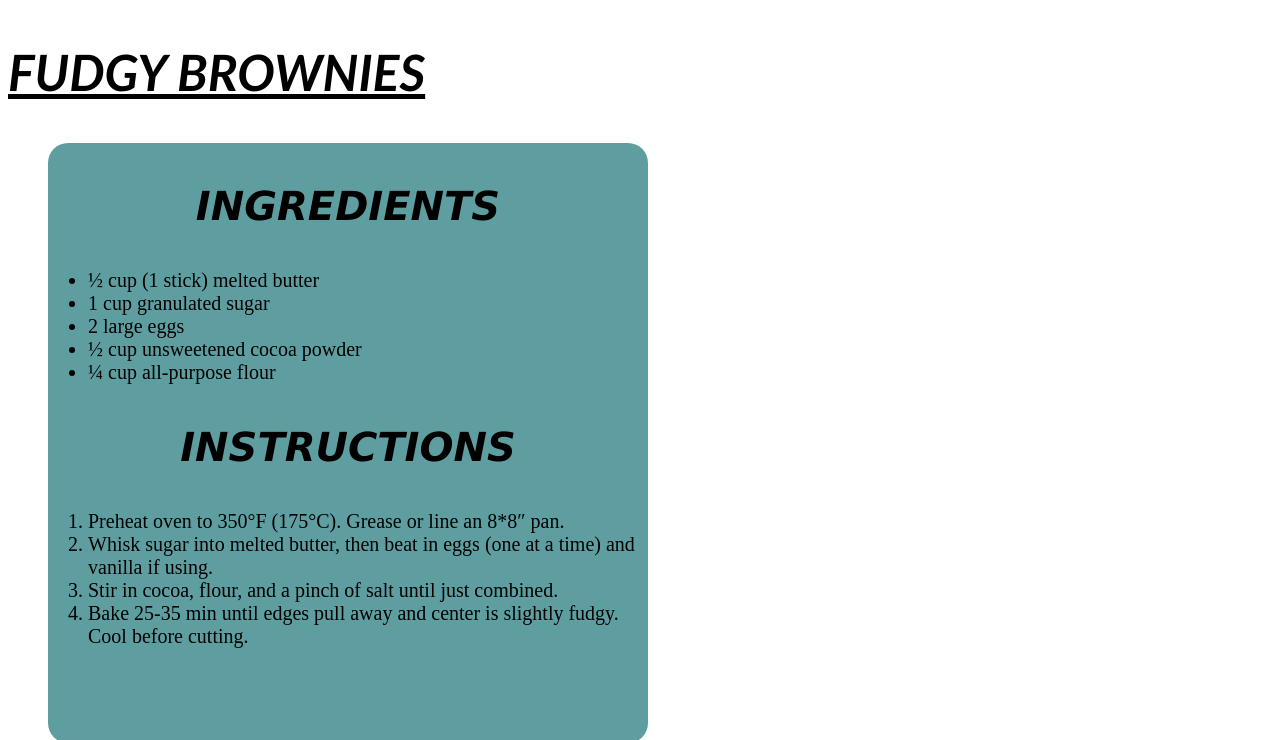
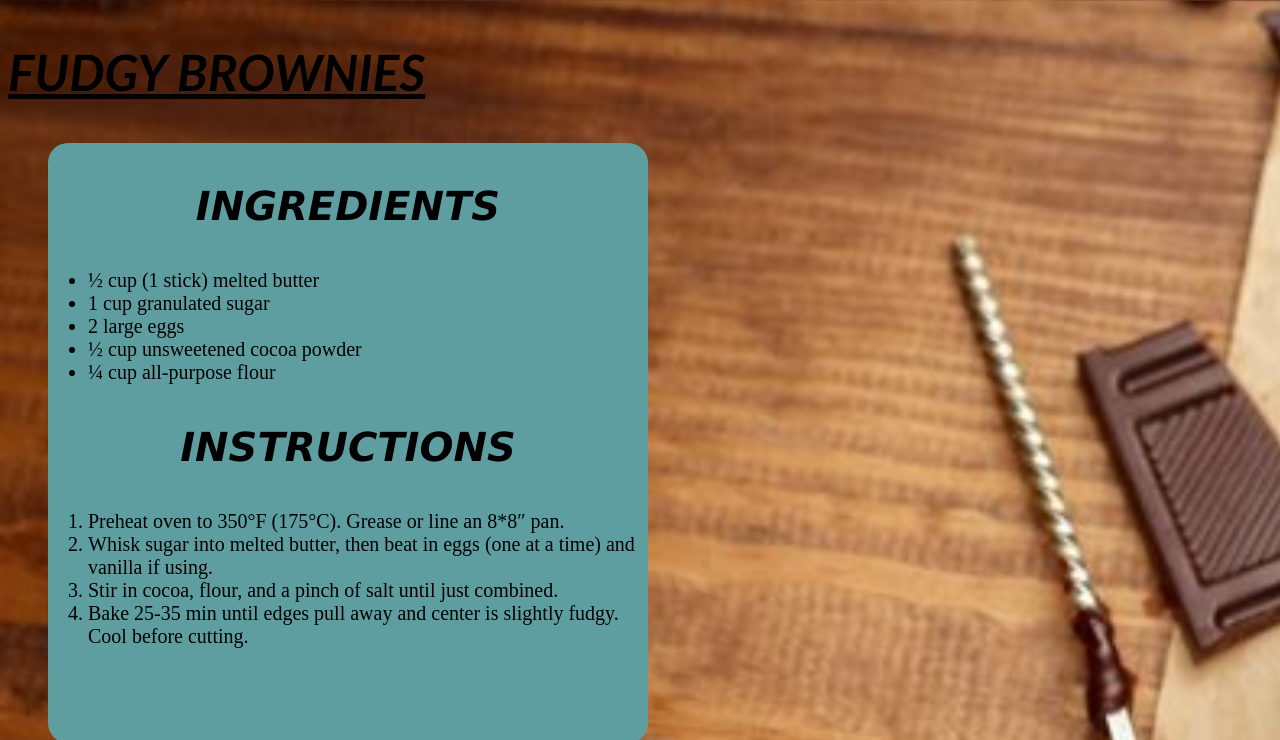
Before and after one commit to BismaBaloch4/4.Pages.Website, a plain HTML site: page brownies/index.html in a window 1280 px wide. Shown: the top 740 px of the page. Drawn offline with Linux system fonts and the light colour scheme.

```diff
--- a/brownies/index.html
+++ b/brownies/index.html
@@ -26,7 +26,7 @@
 </ol>
     </div>
     <div class="box13">
-        <img src="images/12.jpeg" width="100%" height="100%"style="border-radius:20px;">
+        <img src="../images/12.jpeg" width="100%" height="100%"style="border-radius:20px;">
     </div>
 </body>
 </html>
--- a/brownies/style.css
+++ b/brownies/style.css
@@ -1,5 +1,5 @@
 body {
-    background-image: url(images/6.jpg);
+    background-image: url(../images/6.jpg);
     background-size: cover;
 }
 h2 {
--- a/chowmein/style.css
+++ b/chowmein/style.css
@@ -1,5 +1,5 @@
 body {
-    background-image: url(/images/2.jpg);
+    background-image: url(../images/2.jpg);
     background-size: cover;
 }
 h1 {
--- a/manchurian rice/style.css
+++ b/manchurian rice/style.css
@@ -1,5 +1,5 @@
 body {
-    background-image: url(images/1.jpg);
+    background-image: url(../images/1.jpg);
     background-size: cover;
 }
 h1 {
```
Also changed, not shown: kheer/index.html (+1 -1 lines).
